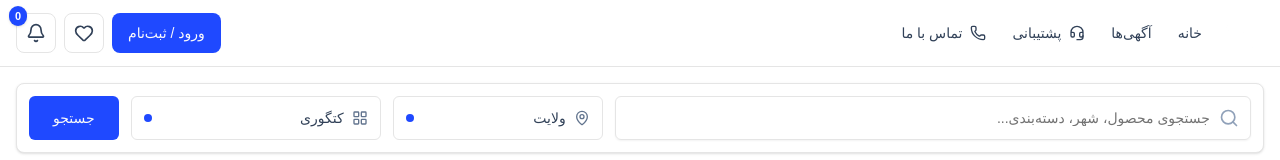
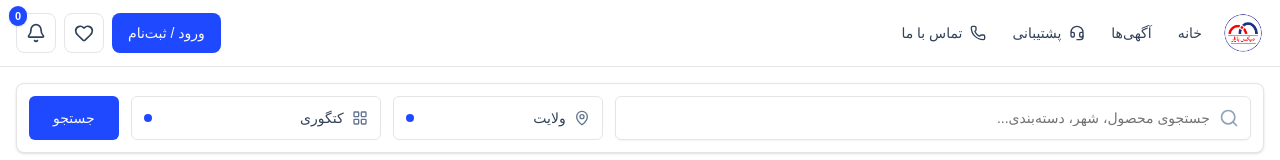
Before and after one commit to Mukhtarrahimi/Marketplace, a Next.js app: page / in a window 1280 px wide. Shown: the top 160 px of the page. Built offline with nearby package versions, Linux system fonts and the light colour scheme; a web font is replaced by a local one.

Commit message:
navbar & search bar component debug

```diff
--- a/src/components/navbar/Navbar.tsx
+++ b/src/components/navbar/Navbar.tsx
@@ -29,7 +29,7 @@ export default function Navbar() {
           <div className="flex items-center gap-5">
             <Link href="/" className="flex items-center gap-2">
               <Image
-                src="/images/logo.webp"
+                src="/images/logo.png"
                 alt="Logo"
                 width={42}
                 height={42}
--- a/src/components/site/SearchBarSection.tsx
+++ b/src/components/site/SearchBarSection.tsx
@@ -234,7 +234,7 @@ export default function SearchBarSection() {
 
           {/* Search button */}
           <div className="w-full md:w-auto">
-            <Button className="h-11 w-full rounded-sm px-6 md:w-auto" style={{ backgroundColor: BRAND }}>
+            <Button className="h-11 w-full rounded-sm px-6 md:w-auto cursor-pointer" style={{ backgroundColor: BRAND }}>
               جستجو
             </Button>
           </div>
```
